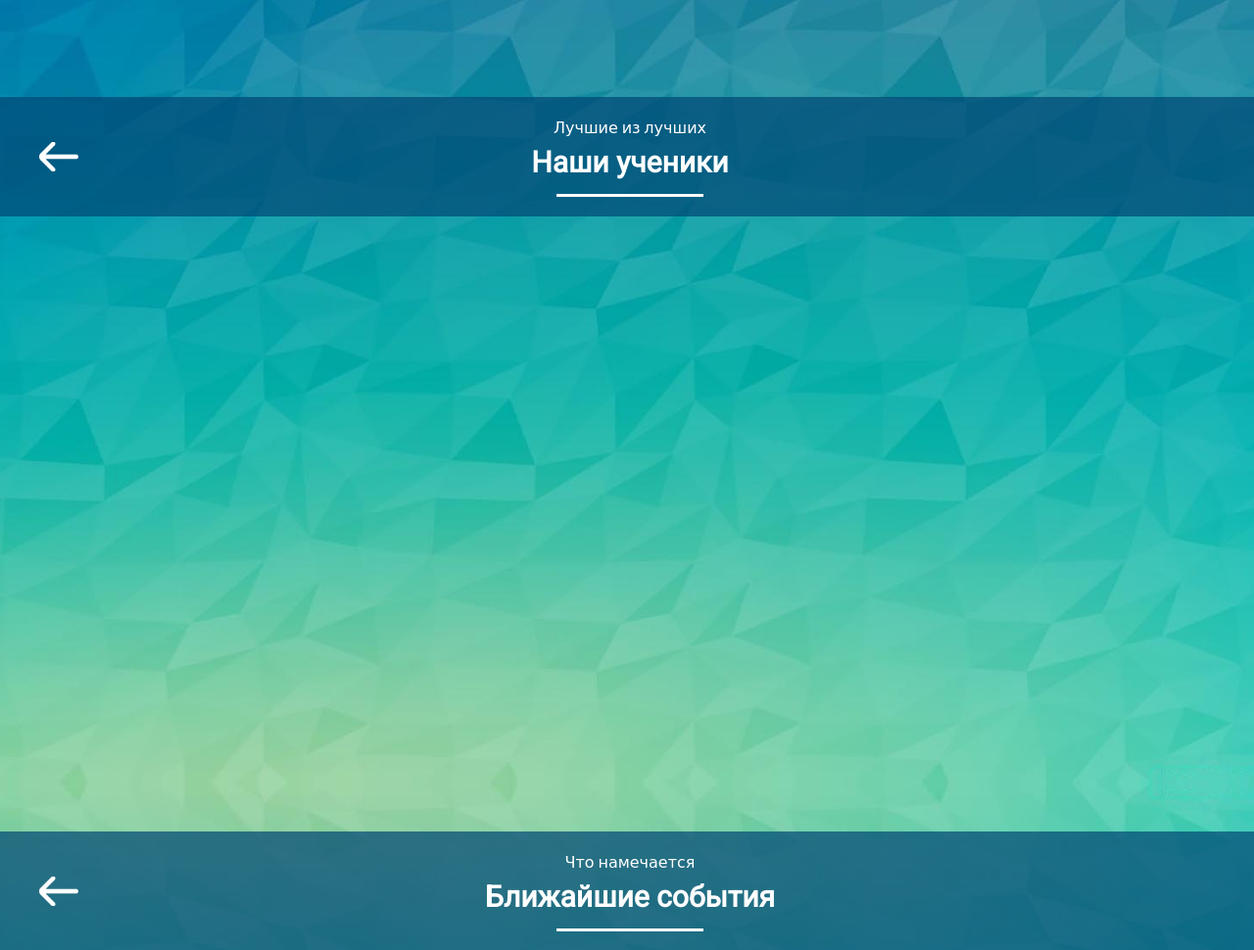
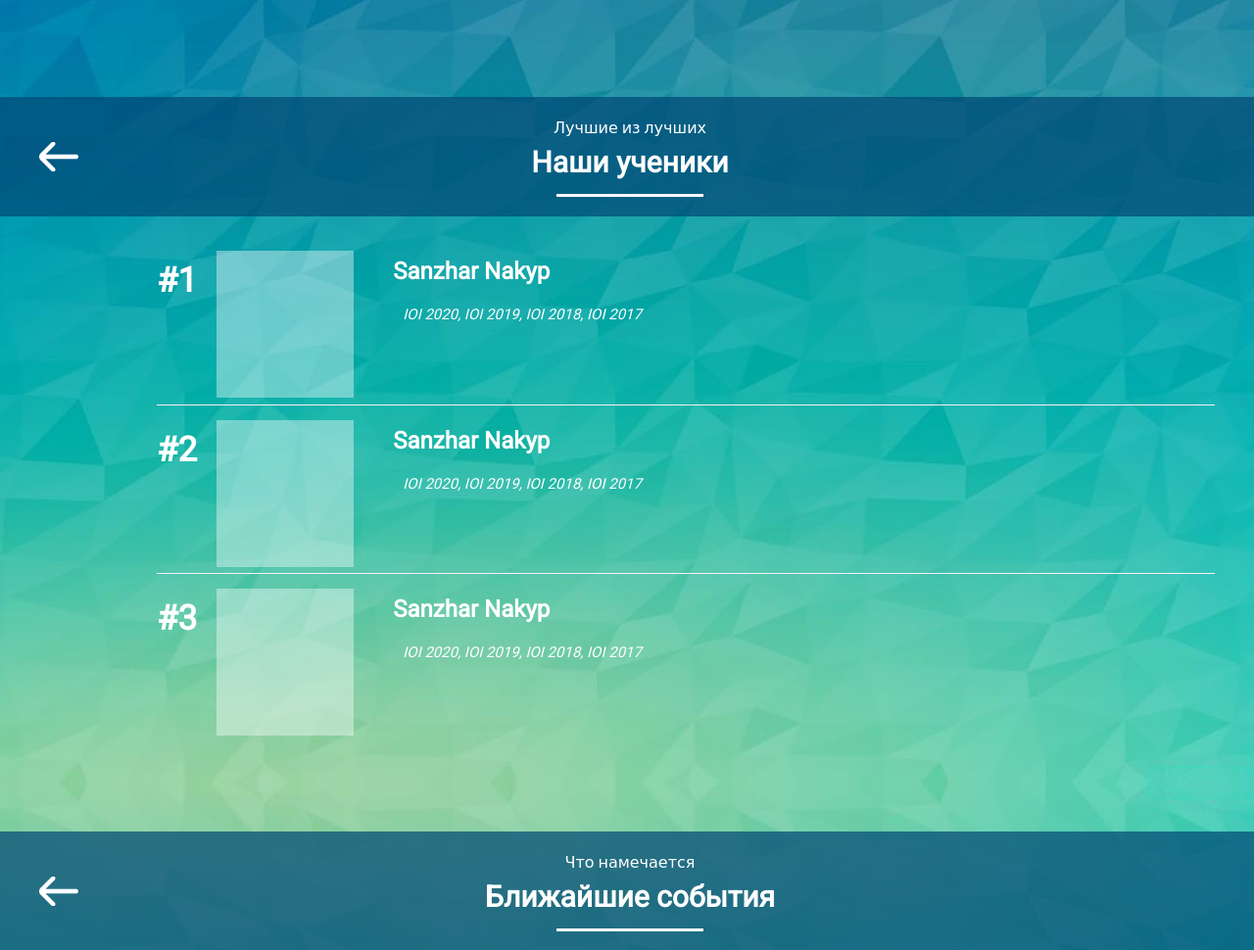
Before and after one commit to Lelxuch/RepProject, a PHP site: page / in a window 1280 px wide. Shown: the part 4931-5901 px from the top of the page at 98% size. Run offline with PHP 8.4, Linux system fonts and the light colour scheme; some web fonts are replaced.

Commit message:
added rating

```diff
--- a/assets/style/style.css
+++ b/assets/style/style.css
@@ -866,6 +866,79 @@ h1, h2, h3, h4, h5, h6{
 
 	margin: 0 auto;
 }
+
+/*Rating -> content*/
+.rating_content{
+	display: flex;
+	flex-direction: column;
+	justify-content: flex-start;
+
+	margin-top: 20px;
+	margin-left: 120px;
+}
+
+.rating_student{
+	display: flex;
+	justify-content: flex-start;
+	height: 30%;
+
+	margin-top: 15px;
+
+	border-bottom: 1px solid #f6eef4;
+}
+
+.rating_student_last{
+	display: flex;
+	justify-content: flex-start;
+	height: 30%;
+
+	margin-top: 15px;
+}
+
+.rating_item1{
+	display: flex;
+	justify-content: flex-start;
+}
+
+/*.rating_place{ It was for photo version
+	width: 50px;
+	height: 50px;
+
+	margin-right: 3px;
+}*/
+
+.rating_place{
+	font-size: 35px;
+	font-weight: 700;
+
+	padding-top: 5px;
+	margin-right: 20px;
+}
+
+.rating_face{
+	width: 140px;
+	height: 150px;
+}
+
+.rating_item2{
+	display: flex;
+	flex-direction: column;
+	justify-content: flex-start;
+
+	margin: 3px 40px;
+}
+
+.rating_name{
+	font-size: 24px;
+	font-weight: 700;
+}
+
+.rating_awards{
+	margin-top: 15px;
+	margin-left: 10px;
+	font-style: italic;
+}
+
 /*Event*/
 .event{
 	display: flex;
--- a/index.html
+++ b/index.html
@@ -16,8 +16,8 @@
 						<a class="nav_link" href="#" onclick="slowScroll('#about_link')">О нас</a>
 						<a class="nav_link" href="#" onclick="slowScroll('#advantage_link')">Преимущества</a>
 						<a class="nav_link" href="#" onclick="slowScroll('#admission_link')">Поступающим</a>
-						<a class="nav_link" href="#">Наши ученики</a>
-						<a class="nav_link" href="#">Ближайшие события</a>
+						<a class="nav_link" href="#" onclick="slowScroll('#rating_link')">Наши ученики</a>
+						<a class="nav_link" href="#" onclick="slowScroll('#event_link')">Ближайшие события</a>
 						<a class="nav_link" href="#" onclick="slowScroll('#blog_link')">Блог</a>
 					</nav>
 				</div>
@@ -321,7 +321,7 @@
 		</div>
 	</div>
 
-	<div class="rating">
+	<div class="rating" id="rating_link">
 		<div class="rating_all_header">
 		   <div class="container">
 			   <div class="rating_header">
@@ -341,9 +341,67 @@
 			   </div>
 		   </div>
 	   </div>
+	   <div class="container">
+			<div class="rating_content">
+				<div class="rating_student">
+					<div class="rating_item1">
+						<div class="rating_place">
+							#1
+						</div>
+						<div>
+							<img class="rating_face" src="assets/images/filler/white_filler.png">
+						</div>
+					</div>
+					<div class="rating_item2">
+						<div class="rating_name">
+							Sanzhar Nakyp
+						</div>
+						<div class="rating_awards">
+							IOI 2020, IOI 2019, IOI 2018, IOI 2017
+						</div>
+					</div>
+				</div>
+				<div class="rating_student">
+					<div class="rating_item1">
+						<div class="rating_place">
+							#2
+						</div>
+						<div>
+							<img class="rating_face" src="assets/images/filler/white_filler.png">
+						</div>
+					</div>
+					<div class="rating_item2">
+						<div class="rating_name">
+							Sanzhar Nakyp
+						</div>
+						<div class="rating_awards">
+							IOI 2020, IOI 2019, IOI 2018, IOI 2017
+						</div>
+					</div>
+				</div>
+				<div class="rating_student_last">
+					<div class="rating_item1">
+						<div class="rating_place">
+							#3
+						</div>
+						<div>
+							<img class="rating_face" src="assets/images/filler/white_filler.png">
+						</div>
+					</div>
+					<div class="rating_item2">
+						<div class="rating_name">
+							Sanzhar Nakyp
+						</div>
+						<div class="rating_awards">
+							IOI 2020, IOI 2019, IOI 2018, IOI 2017
+						</div>
+					</div>
+				</div>
+			</div>
+	   </div>
 	</div>
 
-	<div class="event">
+	<div class="event" id="event_link">
 		<div class="event_all_header">
 		   <div class="container">
 			   <div class="event_header">
```
